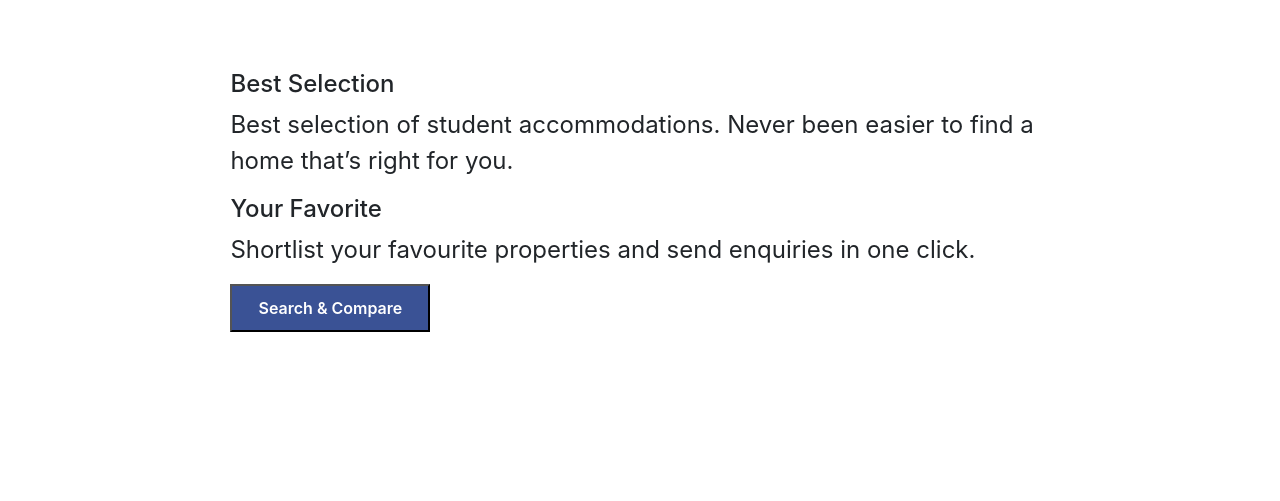
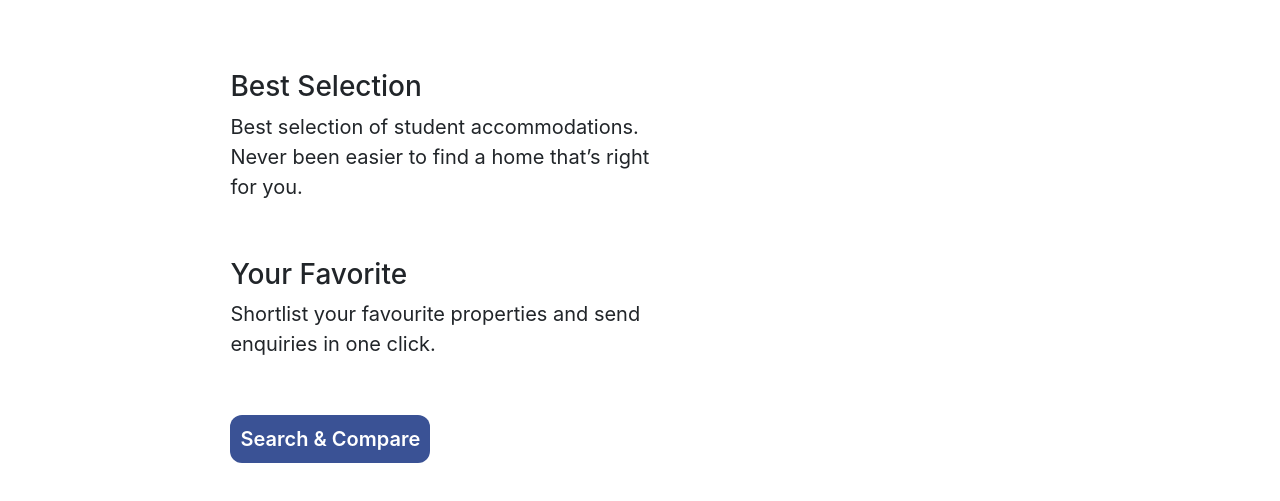
Before and after one commit to dangtrandev/UniLife, a React (Create React App) app: page / in a window 1280 px wide. Shown: the part 1345-1846 px from the top of the page. Before the commit the page ends 1677 px from the top, so only its background shows below. Built offline with nearby package versions, Linux system fonts and the light colour scheme; no server answers.

Commit message:
waiting for fixing img err

```diff
--- a/src/Components/Selection/Selection.css
+++ b/src/Components/Selection/Selection.css
@@ -9,4 +9,21 @@
     font-weight: 600;
     width: 200px;
     height: 48px;
+    border-radius: 12px;
+    border: none;
+    font-size: 20px;
+    margin-bottom: 120px;
 }
+.selection_info{
+    margin-bottom: 40px;
+    display: flex;
+    flex-wrap: wrap;
+    width: 440px;
+}
+
+.selection_info p{
+    font-size: 20px;
+}
+.selection_info h4{
+    font-size: 28px;
+}
```
